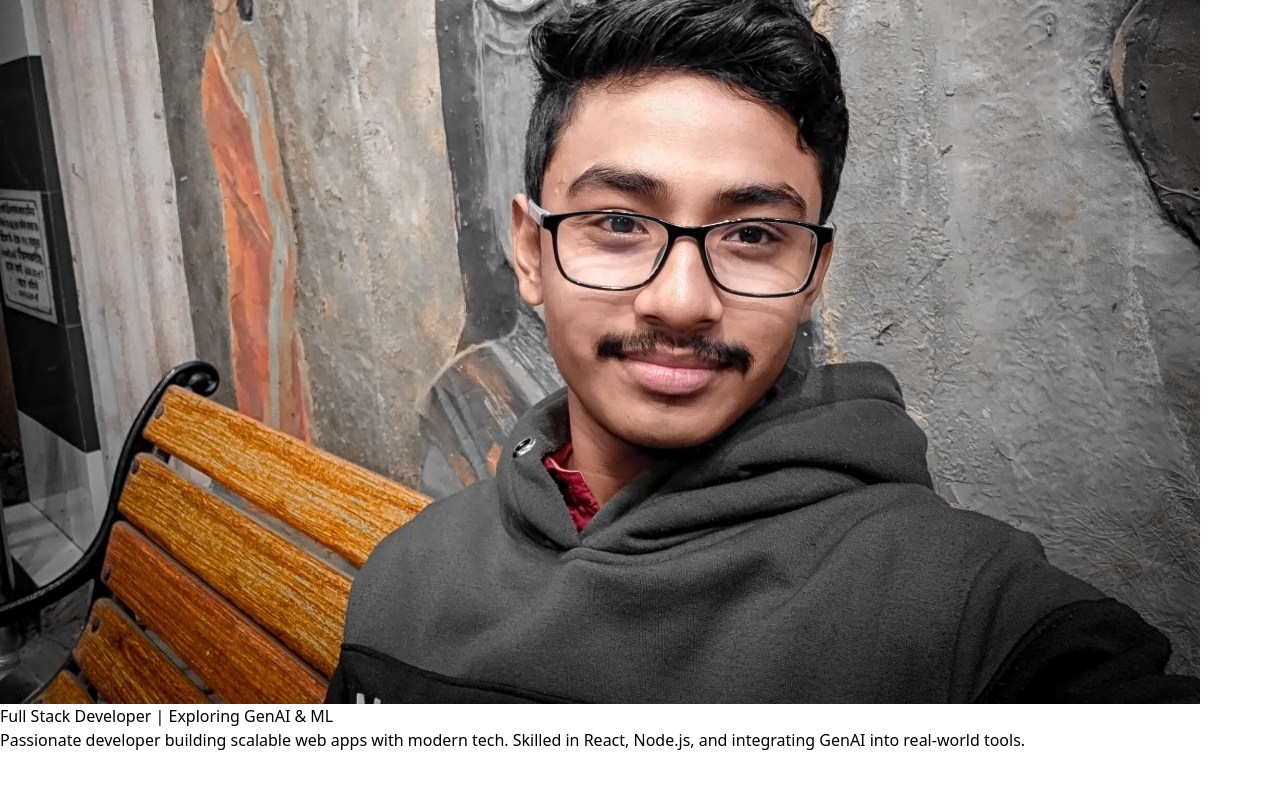
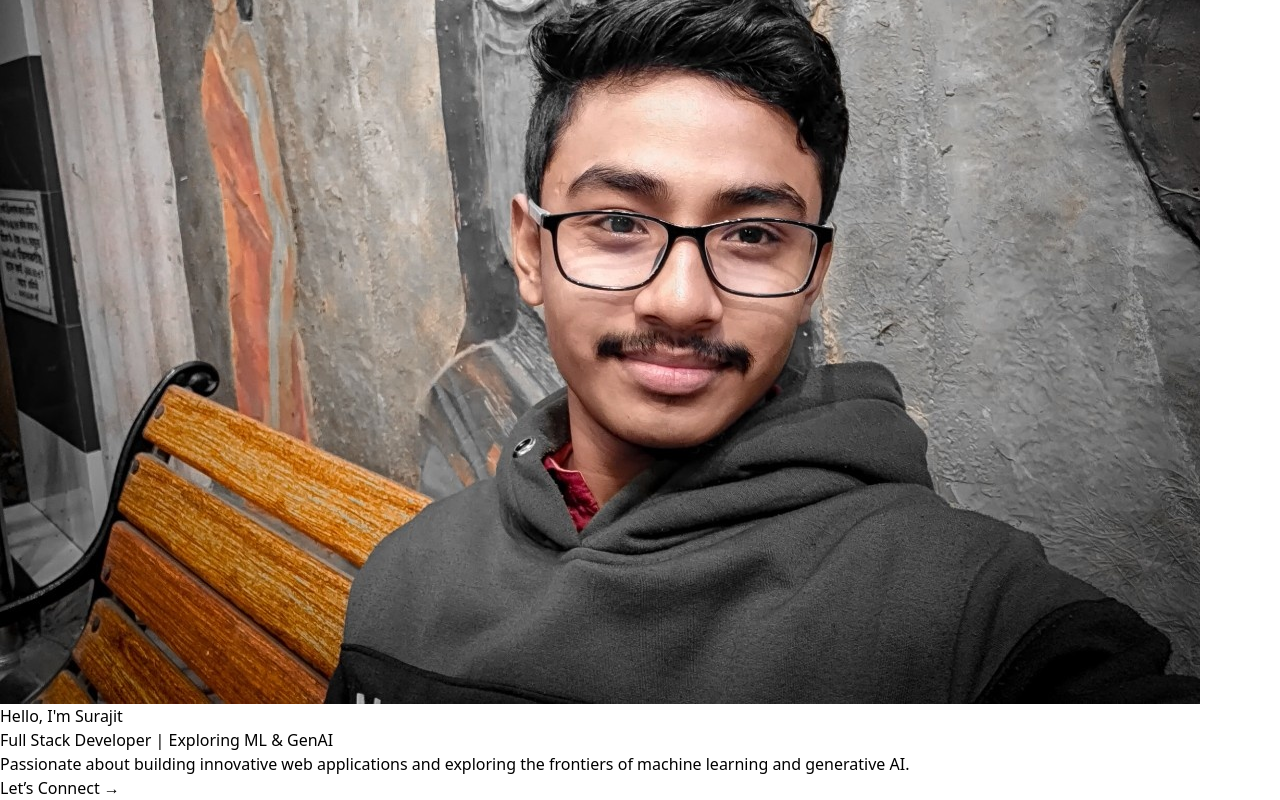
Before and after one commit to Surajit-Tunga/Portfolio_2, a React (Vite) app: page / in a window 1280 px wide. Shown: the part 346-1146 px from the top of the page. Before the commit the page ends 1098 px from the top, so only its background shows below. Built offline with nearby package versions, Linux system fonts and the light colour scheme.

Commit message:
Header ok

```diff
--- a/package.json
+++ b/package.json
@@ -10,6 +10,7 @@
     "preview": "vite preview"
   },
   "dependencies": {
+    "framer-motion": "^12.23.7",
     "gsap": "^3.13.0",
     "react": "^19.1.0",
     "react-dom": "^19.1.0"
--- a/src/components/Header.jsx
+++ b/src/components/Header.jsx
@@ -1,11 +1,10 @@
 import React from 'react';
 import DotGrid from './DotGrid';
-import pp from "../assets/pp.jpg"
+import pp from '../assets/pp.jpg';
 
 const Header = () => {
   return (
     <div className="fixed inset-0 overflow-hidden bg-black text-white">
-
       {/* Dot Background */}
       <div className="absolute inset-0 z-0">
         <DotGrid
@@ -23,10 +22,9 @@ const Header = () => {
 
       {/* Foreground Content */}
       <div className="relative z-10 flex flex-col justify-center items-center w-screen h-screen px-4">
-        <div className="flex flex-col md:flex-row items-center gap-10">
-
+        <div className="flex flex-col md:flex-row items-center gap-12">
           {/* Profile Image */}
-          <div className="w-64 h-64 rounded-[2rem] overflow-hidden border-4 border-blue-500 shadow-xl">
+             <div className="w-72 h-72 rounded-[2rem] overflow-hidden border-4 border-blue-800 shadow-xl transition-shadow duration-500 hover:shadow-[0_0_20px_4px_rgba(59,130,246,0.4)]">
                  <img
                   src={pp}
                   alt="Profile"
@@ -34,15 +32,26 @@ const Header = () => {
                 />
              </div>
 
+
+
           {/* Role & About Me */}
-          <div className="text-center md:text-left max-w-xl space-y-4">
-            <h2 className="text-4xl md:text-5xl font-bold text-white drop-shadow">
-              Full Stack Developer | Exploring GenAI & ML
-            </h2>
-            <p className="text-gray-300 text-lg leading-relaxed">
-              Passionate developer building scalable web apps with modern tech.
-              Skilled in React, Node.js, and integrating GenAI into real-world tools.
+          <div className="text-center md:text-left max-w-xl space-y-5">
+            <p className="text-4xl md:text-5xl font-extrabold text-white leading-tight drop-shadow-lg">
+              Hello, I'm Surajit
             </p>
+            <p className="text-2xl font-semibold text-blue-200 drop-shadow-md">
+              Full Stack Developer | Exploring ML & GenAI
+            </p>
+            <p className="text-lg text-white">
+              Passionate about building innovative web applications and exploring the frontiers of machine learning and generative AI. </p>
+            <a
+              href="https://www.linkedin.com/in/surajittunga"
+              target="_blank"
+              rel="noopener noreferrer"
+              className="inline-block mt-2 px-7 py-3 text-white font-semibold rounded-xl bg-blue-600 backdrop-blur-md bg-opacity-70 hover:bg-blue-700 hover:shadow-[0_0_20px_3px_rgba(59,130,246,0.6)] transition duration-300"
+            >
+              Let’s Connect →
+            </a>
           </div>
         </div>
       </div>
```
Also changed, not shown: 1 other file (tests, documents, lock files or other folders). Lines whose indentation alone changed are shown as unchanged.
